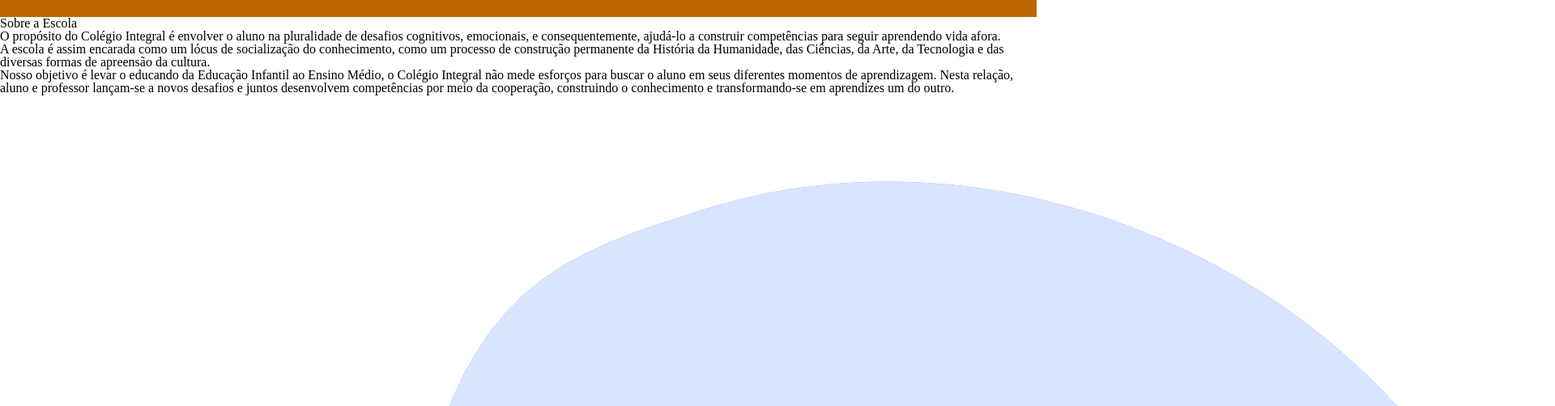
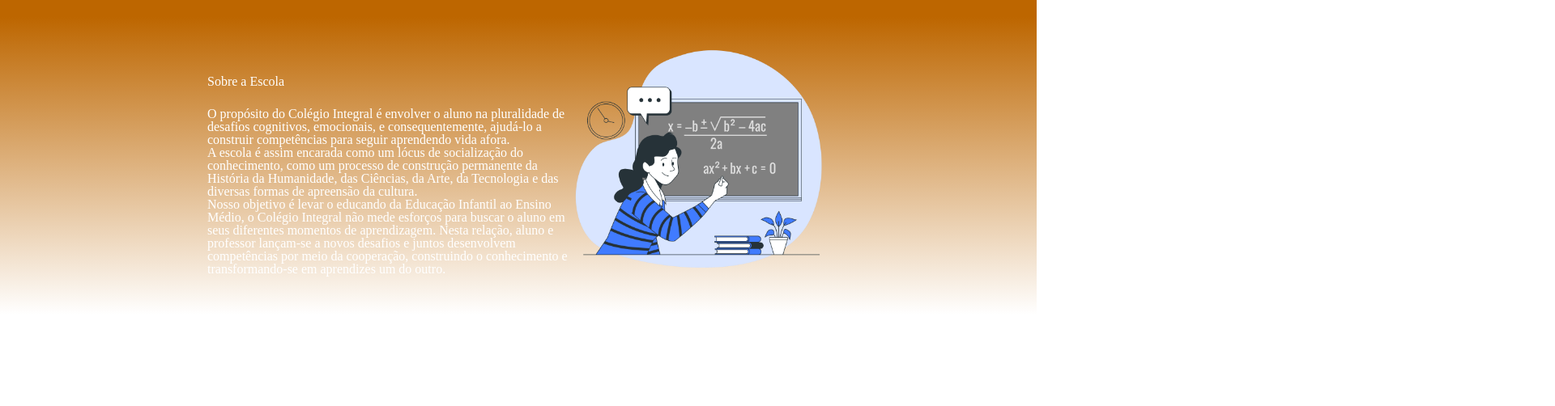
Before and after one commit to ellenforner/Escola-github, a plain HTML site: page index.html in a window 1280 px wide. Shown: the part 107-609 px from the top of the page at 81% size, 1920 px wide, since content can reach past the window. Drawn offline with Linux system fonts and the light colour scheme.

Commit message:
Finalizando CSS Escola

```diff
--- a/style.css
+++ b/style.css
@@ -16,3 +16,24 @@
     margin: 0 16px;
     font-size: 20px;
   }
+
+  .imagem-inicio{
+    width: 25%;
+  }
+
+  #inicio{
+    background-image: linear-gradient(#bd6600, #ffffff);
+    color: white;
+    display: flex;
+    justify-content: center;
+    align-items: center;
+    padding: 24px 0;
+  }
+
+  .div-inicio{
+    width: 35%;
+  }
+
+  .titulo-inicio{
+    padding: 24px 0;
+  }
```
